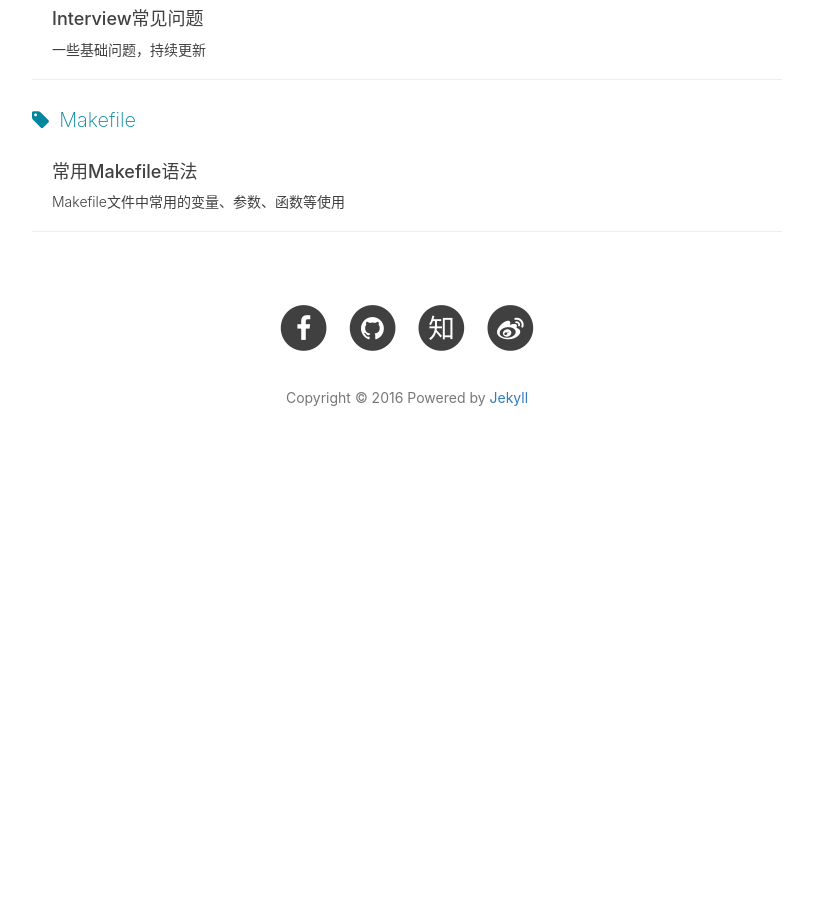
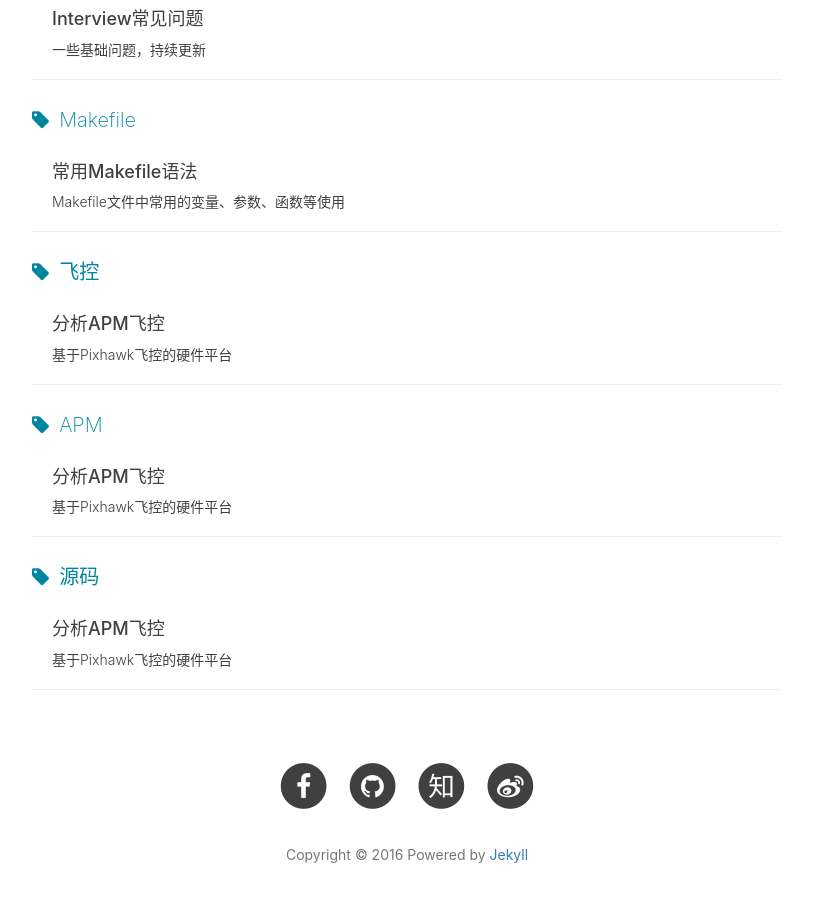
Before and after one commit to eeluobu/eeluobu.github.io, a Jekyll site: the page built from tags/index.html, in a window 1280 px wide and 900 px high, scrolled down 9651 px. Shown: the whole window, without its empty margins (233-1046 px from the left). Built offline with Jekyll 4.4.1, drawn with Linux system fonts in a browser that asks for light colours; nearby versions of some CDN libraries; comment, search, counter and statistics services are not loaded; before the commit the page ends 10125 px from its top, so only the background shows below that; some of the changed lines change nothing that is shown.

Commit message:
apm post

```diff
--- /dev/null
+++ b/_posts/2016-10-01-apm.markdown
@@ -0,0 +1,201 @@
+---
+layout:     post
+title:      "分析APM飞控"
+subtitle:   "基于Pixhawk飞控的硬件平台"
+date:       2016-10-01
+author:     "luobu"
+header-img: "img/pix.jpg"
+catalog:    true
+tags:
+    - 飞控
+    - APM
+    - 源码
+---
+
+
+
+
+### 程序流程
+
+
+
+400Hz
+
+程序流程：
+一、update_flight_mode：
+update_flight_mode()检查control_mode变量，运行<specific>_run()
+
+flight_mode.cpp
+set_mode()
+update_flight_mode()
+
+
+二、<specific>_run（control_<>.cpp文件中）
+<>_init()
+
+stabilize_run()：
+解析信号输入，设置目标pitch、roll、yaw
+althold_run()：
+将pitch、roll转换成degrees，yaw转换成deg/s，throttle转换成cm/s
+
+
+最后：把angles和rates送进Attitude Control或Position Control（AC_AttitudeControl目录）
+
+
+三、AttitudeControl（AC_AttitudeControl.cpp）：
+计算姿态误差、转换到电机控制
+
+控制姿态函数：（常用的3种）
+
+1、angle_ef_roll_pitch_rate_ef_yaw()：
+earth frame
+degrees：pitch、roll
+deg/s：yaw
+
+2、angle_ef_roll_pitch_yaw()：
+earth frame
+degrees：pitch、roll、yaw
+
+3、rate_bf_roll_pitch_yaw()：
+body frame
+deg/s：pitch、roll、yaw
+
+
+rate_controller_run()发送 set_roll, set_pitch, set_yaw and set_throttle
+到AP_Motors
+
+
+四、AP_MotorsMatrix（lib/AP_Motors/AP_MotorsMatrix.cpp）：
+转换电机控制到每一个电机输出
+
+
+设置值：
+set_roll(), set_pitch(), set_yaw()
+-4500~4500
+
+set_throttle()
+0~1000
+
+
+
+"output_armed" function
+hal.rcout->write()
+
+AP_HAL::RCOutput::write：
+write(ch, perdiod_us)发送PWM信号到ESCs
+
+
+其中AP_Motors class负责将pwm信号转化成对应的板子输出引脚
+
+
+
+
+
+#### 几个主要线程
+
+主要线程：
+
+一、The timer callbacks
+
+二、HAL specific threads
+{The UART thread
+The timer thread
+（hal.scheduler->register_timer_process）高优先级
+The IO thread, which supports writing to the microSD card, EEPROM and FRAM
+（hal.scheduler->register_io_process）低优先级
+}
+
+三、driver specific threads
+主要针对asynchronous processing异步进程（程序立即返回，不阻塞，但需要time进程来check返回结果）
+
+四、ardupilot drivers versus platform drivers
+ardupilot自己的驱动
+对应飞控平台提供的驱动
+
+五、platform specific threads and tasks
+
+hrt_call_every() 处理函数快的程序，因为要禁中断   //6000
+work_queue() 处理时间较长的，在the hpwork thread中，要开中断  //HMC5883
+
+
+
+
+六、the AP_Scheduler system
+AP_Scheduler::Task
+线程调度表
+
+
+### 线程间同步
+
+一、semaphores            //信号量
+get_semaphore()  iic总线上设备的互斥读写
+
+
+二、lockless data structures
+the _shared_data structure应用
+libraries/AP_InertialSensor/AP_InertialSensor_MPU9250.cpp
+
+ring buffer实现
+libraries/DataFlash/DataFlash_File.cpp
+
+三、The PX4 ORB
+_publish_actuators() function in AP_HAL_PX4/RCOutput.cpp.
+//RCOutput将电调ESC的期望值publish到声明的actuator_direct的topic，
+//uavcan的主程序可以获得并改变这些值，输出新值到uavcan的ESC上。
+
+
+其他程序和驱动通信方式：
+
+ioctl calls (see the examples in AP_HAL_PX4/RCOutput.cpp)
+/dev/xxx read/write calls (see _timer_tick in AP_HAL_PX4/RCOutput.cpp)
+
+
+
+a) 手工飞控：GCS -> (MavLink) -> (uORB topic) -> UAV
+b) 信息采集：GCS <- (Mavlink) <- (uORB topic) <- UAV
+c) 自治飞控：User App -> (uORB topic) -> (MavLink) -> UAV
+
+
+添加一个自定义module，使用uORB订阅相关信息（如传感器消息等），发布相关控制信息（如飞行模式控制消息等）（uORB API、uORB消息定义）
+控制命令都在PX4Firmware/msg里面
+
+
+
+### RC Input and Output
+
+一、RC_Input/Output：
+hal.rcin
+返回PWM值
+hal.rcout
+输出pwm值到servo
+
+1ms -- 45度
+2ms -- 135度
+
+二、RC_Channel：
+负责每一个通道的control_in和servo_out
+
+
+三、RC_Channel_aux：
+设定通道为特定的功能，比如云台的roll控制
+RC_Channel_aux::set_servo_out(RC_Channel_aux::k_rudder, 4500);
+
+
+
+### Storage and EEPROM
+
+
+一、AP_HAL::Storage
+hal.storage API
+init()
+read_block()
+write_block()
+
+在bringup新板或debug的时候使用hal.storage，实际则常使用下面的方式
+
+二、StorageManager
+存储的参数：
+parameters
+fence points
+waypoints
+rally points
```
Also changed, not shown: _posts/2016-05-18-thread.markdown (+1 -14 lines), img/pix.jpg (added), img/pixhawk.jpg (added), img/rotate.jpg (added).
